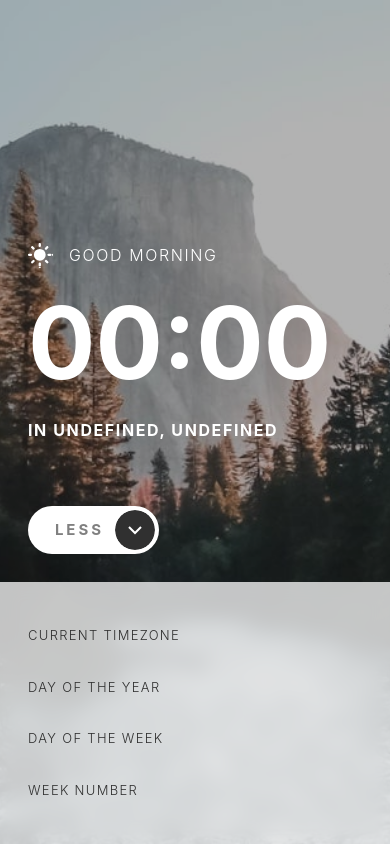
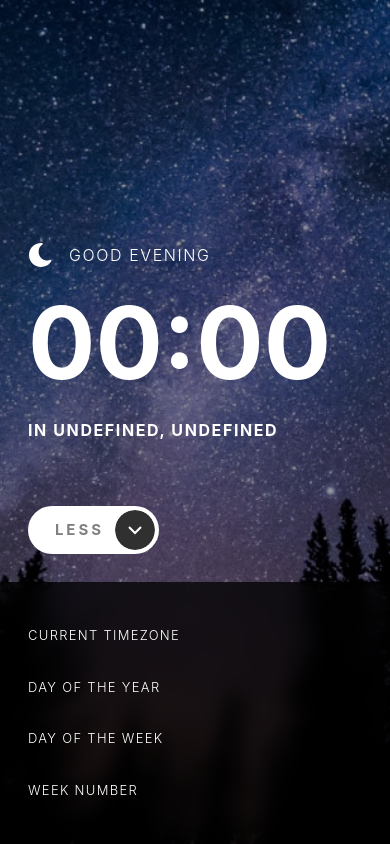
Before and after one commit to ittybe/clock-app, a React (Create React App) app: page / in a window 390 px wide. Both pictures are taken after a click on the button "MORE". Built offline with nearby package versions, Linux system fonts and the light colour scheme; no server answers.

Commit message:
dark theme mobile

```diff
--- a/src/App.css
+++ b/src/App.css
@@ -6,7 +6,7 @@
 
 .app {
     @apply overflow-auto flex flex-col;
-    background-color: rgba(0, 0, 0, 0.3);
+    background-color: rgba(0, 0, 0, 0.4);
     width: 100%;
     height: 100%;
 }
--- a/src/App.js
+++ b/src/App.js
@@ -57,7 +57,7 @@ export class App extends React.Component {
           author: "Steve Jobs"
         },
       ],
-      isMorning: true,
+      isMorning: false,
       timeInfo: {},
       unixtime: null,
       isTabHidden: true
@@ -66,7 +66,7 @@ export class App extends React.Component {
 
   switchIsTabHidden() {
     const isTabHidden = !this.state.isTabHidden;
-    this.setState({isTabHidden: isTabHidden})
+    this.setState({ isTabHidden: isTabHidden })
   }
 
   componentDidMount() {
@@ -74,7 +74,8 @@ export class App extends React.Component {
       setInterval(() => {
         this.setState({ unixtime: this.state.unixtime + 1 })
         console.log("set interval")
-      }, 1000)}, () => { }
+      }, 1000)
+    }, () => { }
     )
   }
 
@@ -105,10 +106,11 @@ export class App extends React.Component {
 
   render() {
     return (
-      <div className="main-bg bg-m-light-main">
+      <div className={`w-full h-full ${this.state.isMorning ? "" : "dark"}`}>
+        <div className="main-bg bg-m-light-main dark:bg-m-dark-main">
           <div className="app ">
             <div className="flex flex-col m-7 h-full">
-            <div className={this.state.isTabHidden ? "block": "hidden"}>
+              <div className={this.state.isTabHidden ? "block" : "hidden"}>
                 <Quotes quotes={this.state.quotes} />
               </div>
               <div className="mt-auto">
@@ -138,7 +140,8 @@ export class App extends React.Component {
                 timezone={this.state.timeInfo.timezone}
                 dayOfYear={this.state.timeInfo.dayOfYear}
                 dayOfWeek={this.state.timeInfo.dayOfWeek}
-              weekNumber={this.state.timeInfo.weekNumber}/>
+                weekNumber={this.state.timeInfo.weekNumber} />
+            </div>
           </div>
         </div>
       </div>
--- a/src/Clock.css
+++ b/src/Clock.css
@@ -1,5 +1,5 @@
 .greeting-icon {
-    @apply mr-4;
+    @apply mr-4 bg-top bg-no-repeat;
     height: 25px;
     width: 25px;
 }
--- a/src/InfoTab.js
+++ b/src/InfoTab.js
@@ -6,20 +6,20 @@ export class InfoTab extends react.Component {
 
     render() {
         return (
-            <div className="info-tab info-tab-light dark:info-tab-dark p-7 py-3">
-                <div class="info gray-text dark:white-text">
+            <div className="info-tab bg-info-tab dark:bg-info-tab-dark p-7 py-3">
+                <div class="info gray-text dark:text-white">
                     <div>CURRENT TIMEZONE</div>
                     <div>{this.props.timezone}</div>
                 </div>
-                <div class="info gray-text dark:white-text">
+                <div class="info gray-text dark:text-white">
                     <div>DAY OF THE YEAR</div>
                     <div>{this.props.dayOfYear}</div>
                 </div>
-                <div class="info gray-text dark:white-text">
+                <div class="info gray-text dark:text-white">
                     <div>DAY OF THE WEEK</div>
                     <div>{this.props.dayOfWeek}</div>
                 </div>
-                <div class="info gray-text dark:white-text">
+                <div class="info gray-text dark:text-white">
                     <div>WEEK NUMBER</div>
                     <div>{this.props.weekNumber}</div>
                 </div>
--- a/src/variables.css
+++ b/src/variables.css
@@ -41,4 +41,8 @@
     --font-light: 300;
     --font-regular: 400;
     --font-bold: 700;
+
+    --bg-color-info-tab-light: rgba(255, 255, 255, 0.75);
+    --bg-color-info-tab-dark: rgba(0, 0, 0, 0.75);
+
 }
--- a/tailwind.config.js
+++ b/tailwind.config.js
@@ -1,7 +1,15 @@
+const colors = require('tailwindcss/colors')
+
 module.exports = {
   purge: ['./src/**/*.{js,jsx,ts,tsx}', './public/index.html'],
   darkMode: "class", // or 'media' or 'class'
   theme: {
+    colors: {
+      "info-tab": "var(--bg-color-info-tab-light)",
+      "info-tab-dark": "var(--bg-color-info-tab-dark)",
+      white: "#fff",
+      black: "#000"
+    },
     fontSize: {
       "m-time-f-s":"var(--m-time-f-s)",
       "m-greetings-f-s":"var(--m-greetings-f-s)",
```
Lines whose indentation alone changed are shown as unchanged.
